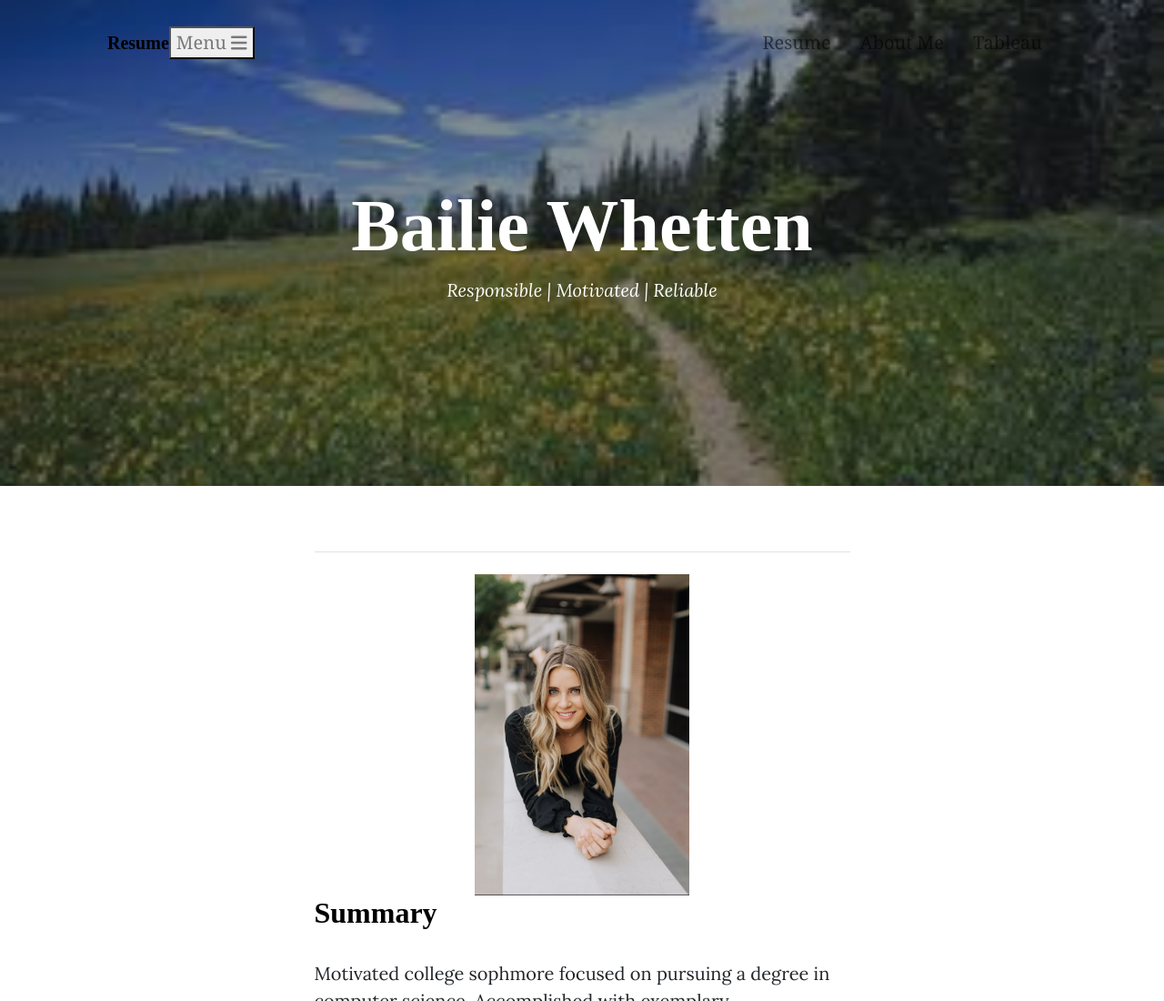
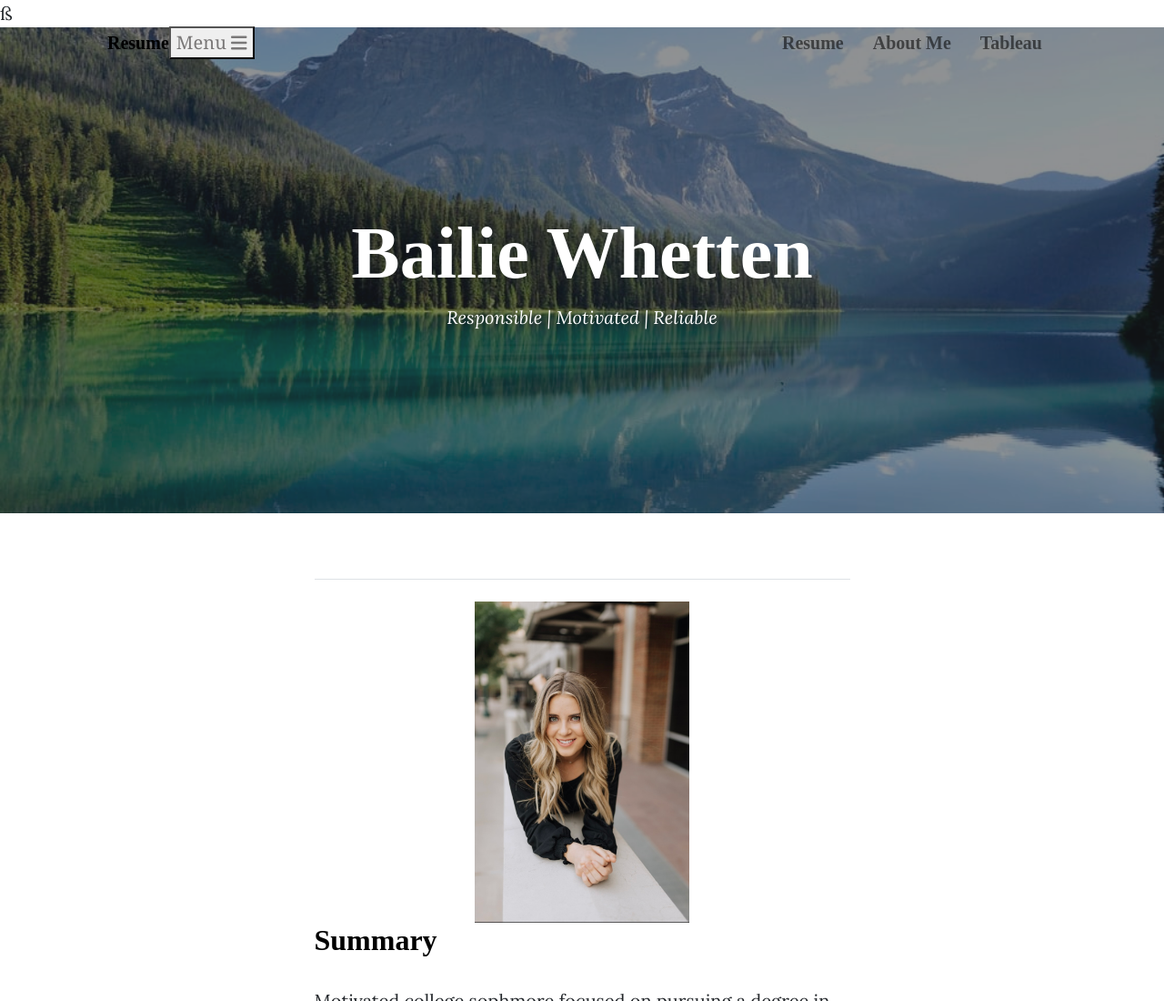
Before and after one commit to bailiew/startbootstrap-clean-blog-gh-pages, a plain HTML site: page index.html in a window 1280 px wide. Shown: the top 1100 px of the page at 91% size. Drawn offline with nearby package versions, Linux system fonts and the light colour scheme.

Commit message:
Add files via upload

```diff
--- a/index.html
+++ b/index.html
@@ -31,15 +31,15 @@
                 </button>
                 <div class="collapse navbar-collapse" id="navbarResponsive">
                     <ul class="navbar-nav ms-auto py-4 py-lg-0">
-                        <li class="SubHeaderText"><a class="nav-link px-lg-3 py-3 py-lg-4" href="index.html">Resume</a></li>
-                        <li class="SubHeaderText"><a class="nav-link px-lg-3 py-3 py-lg-4" href="html/about.html">About Me</a></li>
-                        <li class="SubHeaderText"><a class="nav-link px-lg-3 py-3 py-lg-4" href="html/tableau.html">Tableau</a></li>
+                        <li class="TitleText"><a class="nav-link px-lg-3 py-3 py-lg-4" href="index.html">Resume</a></li>
+                        <li class="TitleText"><a class="nav-link px-lg-3 py-3 py-lg-4" href="html/about.html">About Me</a></li>
+                        <li class="TitleText"><a class="nav-link px-lg-3 py-3 py-lg-4" href="html/tableau.html">Tableau</a></li>
                     </ul>
                 </div>
             </div>
-        </nav>
+        </nav>ß
         <!-- Page Header-->
-        <header class="masthead" style="background-image: url('images/MainPageImg.jpeg')" alt = "Love the great outdoors.">
+        <header class="masthead" style="background-image: url('images/Pretty.jpeg')" alt = "Love the great outdoors.">
             <div class="container position-relative px-4 px-lg-5">
                 <div class="row gx-4 gx-lg-5 justify-content-center">
                     <div class="col-md-10 col-lg-8 col-xl-7">
```
Also changed, not shown: html/about.html (+3 -3 lines), images/Pretty.jpeg (added).
